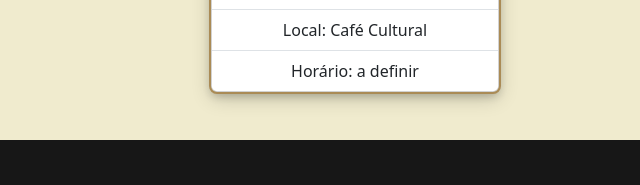
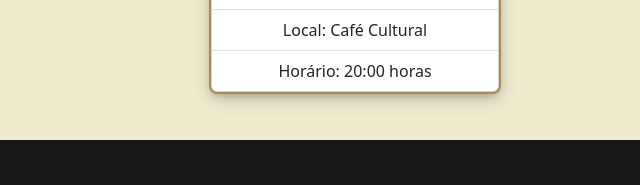
Before and after one commit to SNCT2023/github.io, a plain HTML site: page programacoes.html in a window 1280 px wide. Shown: the part 2519-2704 px from the top of the page, 0-640 px from the left. Drawn offline with nearby package versions, Linux system fonts and the light colour scheme.

Commit message:
commit final

```diff
--- a/programacoes.html
+++ b/programacoes.html
@@ -247,7 +247,7 @@
             <ul class="list-group list-group-flush">
               <li class="list-group-item">Data: 18/10</li>
               <li class="list-group-item">Local: Café Cultural</li>
-              <li class="list-group-item">Horário: a definir</li>
+              <li class="list-group-item">Horário: 20:00 horas</li>
             </ul>
 
           </div>
```
